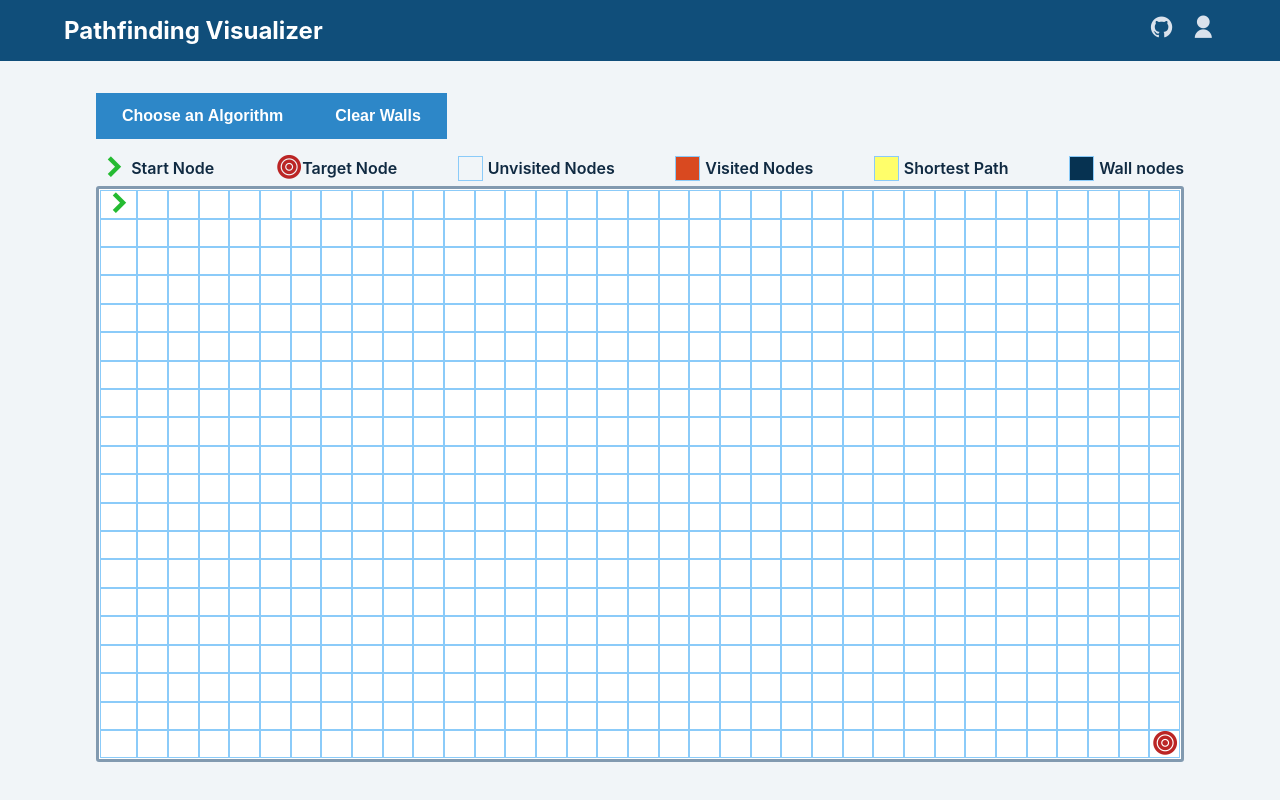
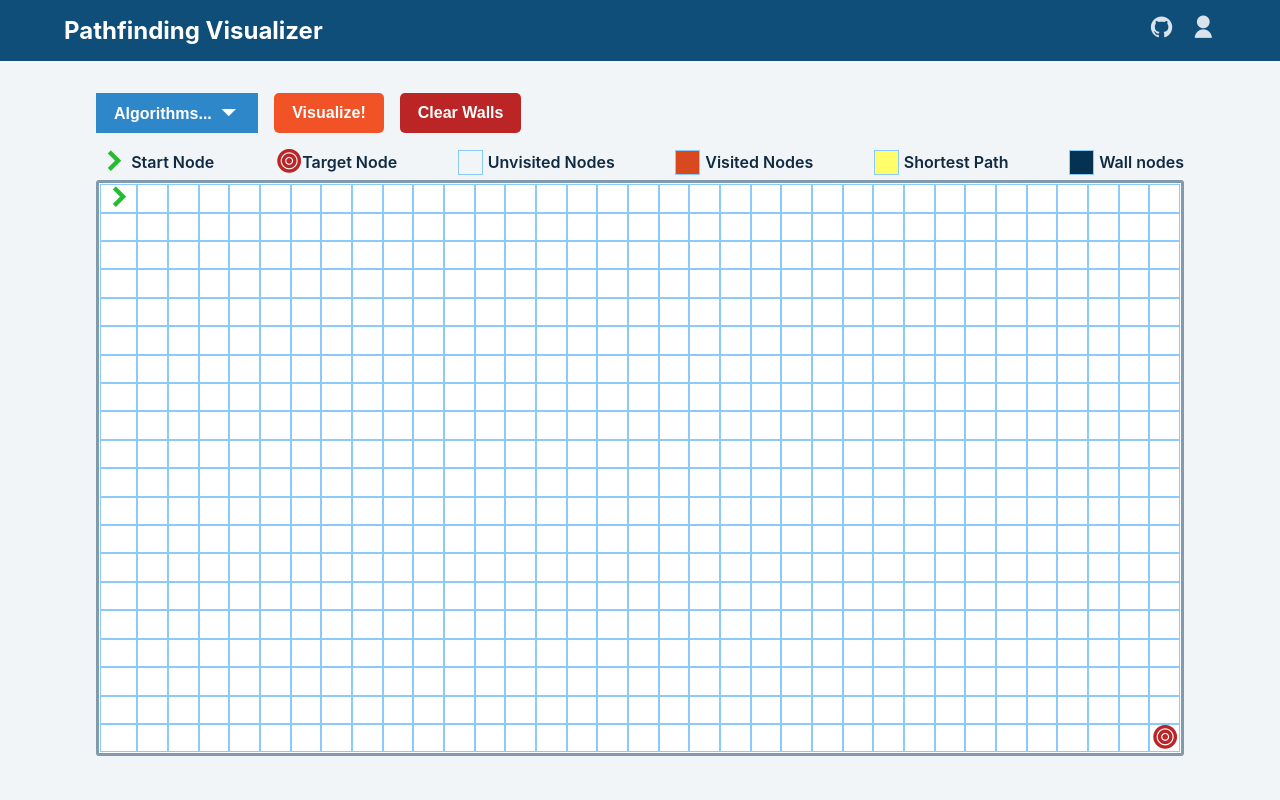
Before and after one commit to andrewphm/pathfinding, a React (Create React App) app: page / in a window 1280 px wide. Built offline with nearby package versions, Linux system fonts and the light colour scheme.

Commit message:
add buttons to choose algorithm, visualize, and clear walls. Add initial styling to buttons

```diff
--- a/src/components/Grid/index.js
+++ b/src/components/Grid/index.js
@@ -83,9 +83,11 @@ const Grid = () => {
 
   return (
     <section className="grid-container">
-      <div className="grid-legend">
+      <div className="grid-buttons">
         <div className="algo-menu">
-          <button className="btn">Choose an Algorithm</button>
+          <button className="btn">
+            Algorithms... <i class="ri-arrow-down-s-fill ri-lg algo-icon"></i>
+          </button>
           <ul className="algo-list">
             <li>Dijkstra's Algorithm</li>
             <li>A* Search</li>
@@ -94,8 +96,9 @@ const Grid = () => {
             <li>Swarm Algoirthm</li>
           </ul>
         </div>
+        <button className="btn visualize-btn">Visualize!</button>
         <button
-          className="grid-clear-btn btn"
+          className="clear-btn btn"
           onClick={() => {
             clearWalls(row, col);
           }}
--- a/src/index.css
+++ b/src/index.css
@@ -114,29 +114,66 @@ nav {
   display: flex;
 }
 
-.btn {
-  background-color: var(--clr-primary-4);
-  color: white;
-  padding: 0.75rem 1.5rem;
-  cursor: pointer;
-  height: fit-content;
-  font-size: 1rem;
-  border-color: transparent;
-  transition: var(--transition);
-  font-weight: 600;
-  width: fit-content;
-}
-
-.btn:hover {
-  background-color: var(--clr-primary-5);
-}
-
 .grid-container {
   display: flex;
   flex-direction: column;
 }
 
-/* ========== Legend ========== */
+/* ========== Grid Buttons ========== */
+.btn {
+  background-color: var(--clr-primary-4);
+  color: white;
+  padding: 0.5rem 1rem;
+  cursor: pointer;
+  font-size: 1rem;
+  border-color: transparent;
+  transition: var(--transition);
+  font-weight: 600;
+  margin-right: 1rem;
+}
+.btn:hover {
+  box-shadow: 0px 8px 16px 0px rgba(0, 0, 0, 0.2);
+}
+.algo-icon {
+  vertical-align: -5px;
+  font-size: 1.5em;
+}
+.grid-buttons {
+  display: flex;
+}
+.algo-menu:hover .algo-list {
+  display: block;
+}
+.algo-list {
+  display: none;
+  position: absolute;
+  z-index: 10;
+  background-color: var(--clr-primary-4);
+  transition: var(--transition);
+  box-shadow: 0px 8px 16px 0px rgba(0, 0, 0, 0.2);
+}
+.algo-list li {
+  color: white;
+  font-weight: bold;
+  padding: 0.5rem 1rem;
+  cursor: pointer;
+}
+.algo-list li:hover {
+  background-color: var(--clr-grey-4);
+}
+
+/* Visualize button */
+.visualize-btn {
+  border-radius: 5px;
+  background-color: var(--clr-orange-6);
+}
+/* Clear button */
+.clear-btn {
+  border-radius: 5px;
+  background-color: var(--clr-target);
+}
+
+/* ========== Grid Legend ========== */
 .legend {
   display: flex;
   flex-wrap: wrap;
@@ -178,26 +215,6 @@ nav {
   margin-right: 0.3rem;
 }
 
-.grid-legend {
-  display: flex;
-}
-
-.algo-list {
-  position: absolute;
-  top: -100%;
-  z-index: 10;
-  background-color: var(--clr-primary-4);
-  transition: var(--transition);
-  border-radius: 0 0 5px 5px;
-}
-
-.algo-list li {
-  color: white;
-  font-weight: bold;
-  padding: 0.5rem 1rem;
-  cursor: pointer;
-}
-
 #grid {
   padding: 1px;
   border-radius: 3px;
@@ -210,26 +227,22 @@ nav {
 }
 
 /* Node */
-
 .grid-item {
   border: 1px solid var(--clr-primary-7);
   display: flex;
   justify-content: center;
   align-items: center;
 }
-
 .start {
   color: var(--clr-start);
   font-weight: 900;
   font-size: 2.2rem;
 }
-
 .target {
   color: var(--clr-target);
   font-weight: bold;
   font-size: 1.7rem;
 }
-
 .wall {
   background-color: var(--clr-primary-1);
 }
```
